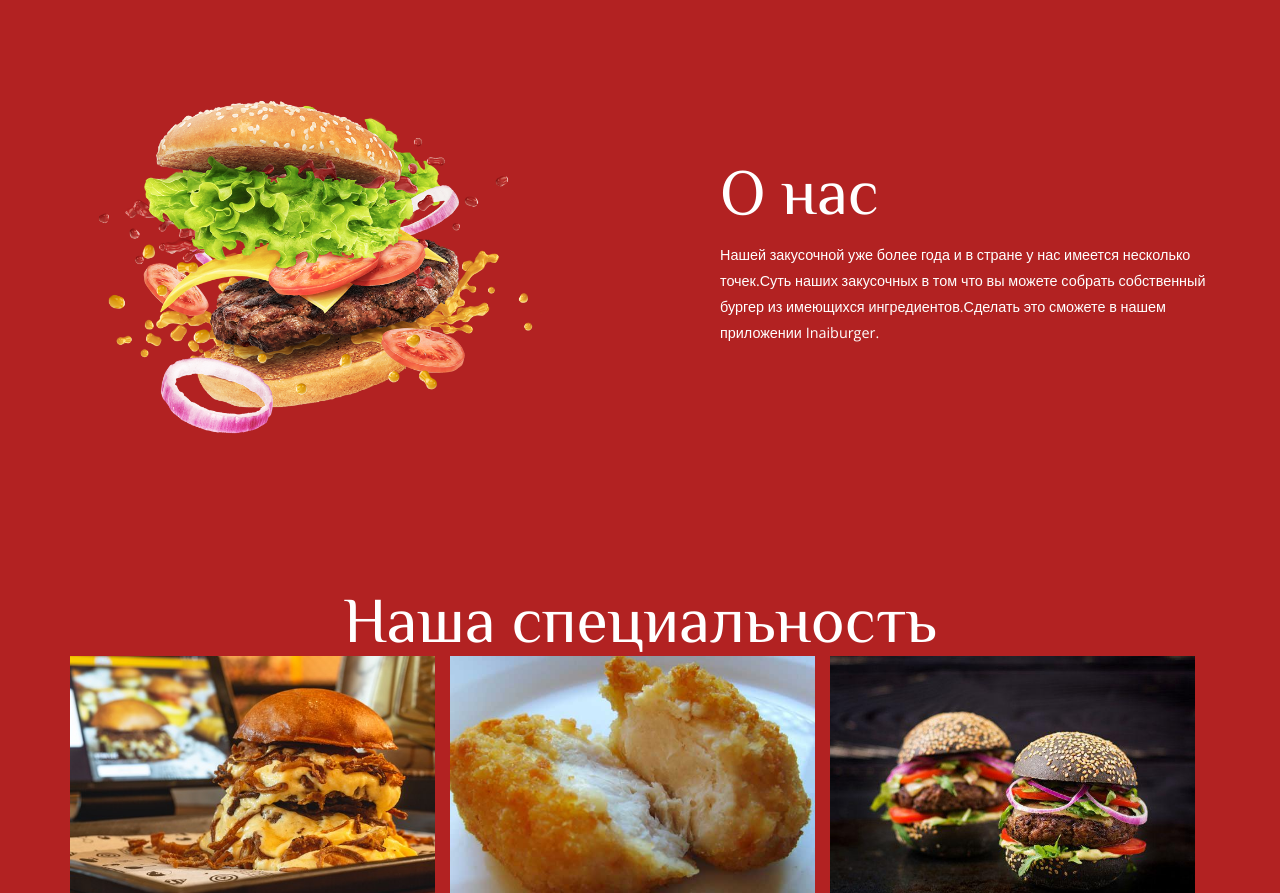
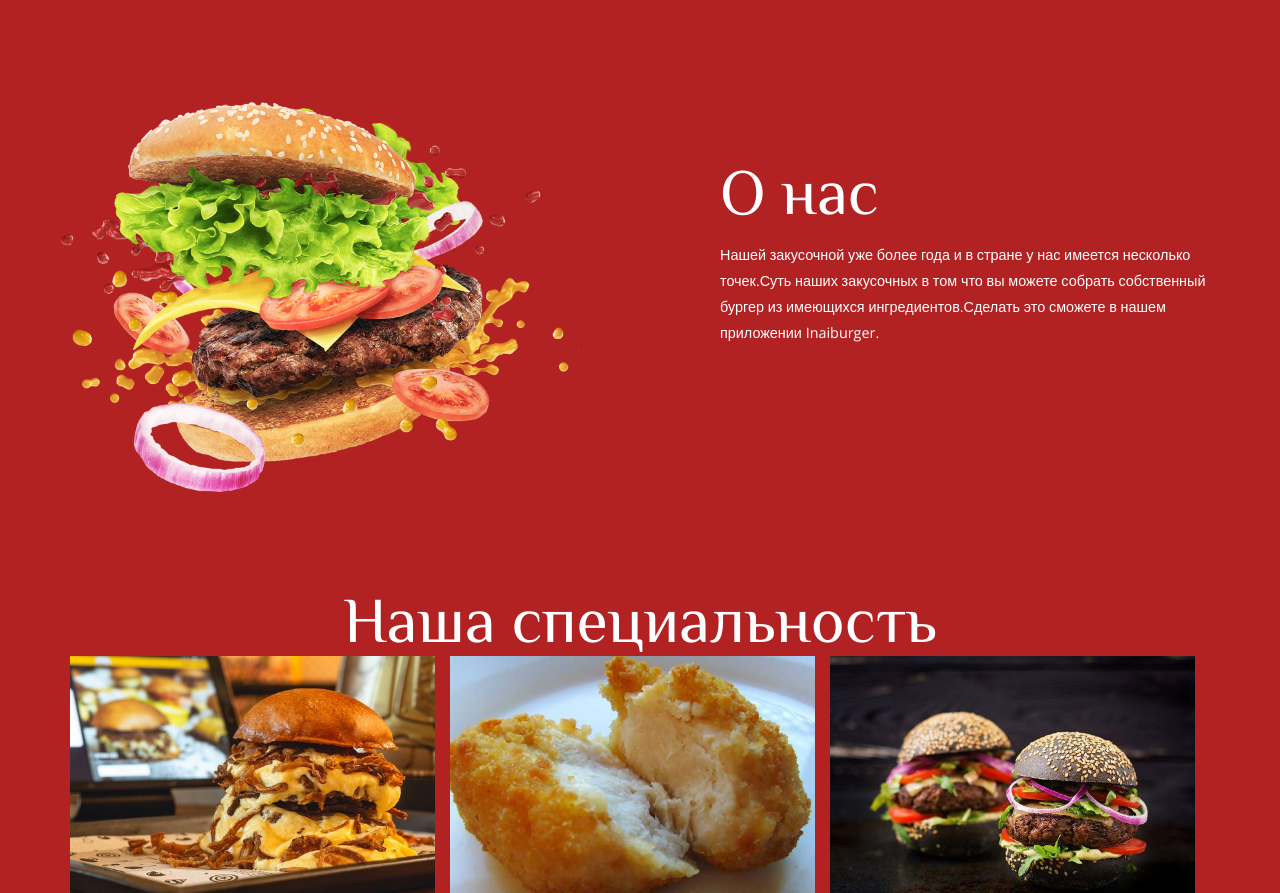
Before and after one commit to inaiburger/BurgerFrontend, a plain HTML site: page index.html in a window 1280 px wide. Shown: the part 1151-2044 px from the top of the page. Drawn offline with nearby package versions, Linux system fonts and the light colour scheme.

Commit message:
Changed the code

```diff
--- a/index.html
+++ b/index.html
@@ -137,7 +137,7 @@
 	<div id="about" class="about">
 		<div class="col-md-6 about-left">
 		<center>
-			<img src="images/burger.png" alt="" width=75%; height= 75% /></center>
+			<img src="images/burger.png" alt="" width=88%; height= 88% /></center>
 		</div>
 		<div class="col-md-6 about-right">
 			<h3>О нас</h3>
```
